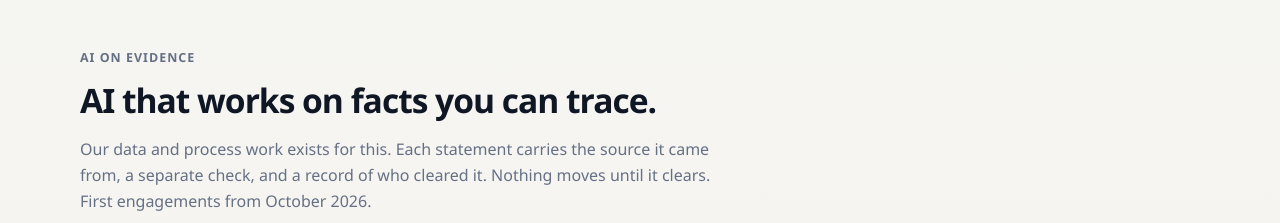
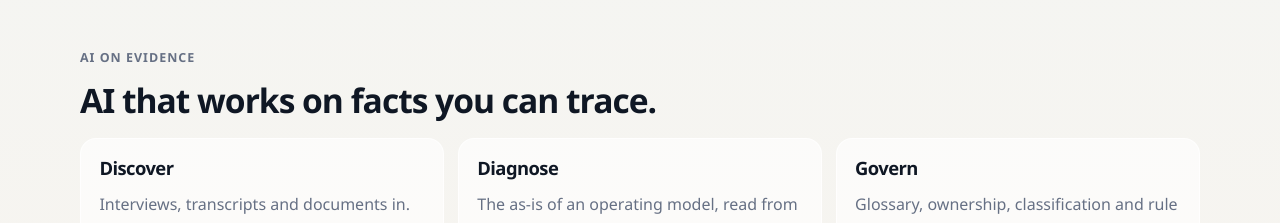
Before and after one commit to datapippd/datapippd-site, a plain HTML site: page index.html in a window 1280 px wide. Shown: the part 1480-1703 px from the top of the page. Drawn offline with Linux system fonts and the light colour scheme.

Commit message:
Review: remove the AI on evidence intro paragraph
Co-Authored-By: Claude Opus 5.5 <noreply@anthropic.com>

```diff
--- a/index.html
+++ b/index.html
@@ -115,7 +115,6 @@
     <div class="section-head">
       <p class="eyebrow">AI on evidence</p>
       <h2>AI that works on facts you can trace.</h2>
-      <p>Our data and process work exists for this. Each statement carries the source it came from, a separate check, and a record of who cleared it. Nothing moves until it clears. First engagements from October 2026.</p>
     </div>
     <div class="industries">
       <article class="industry">
```
